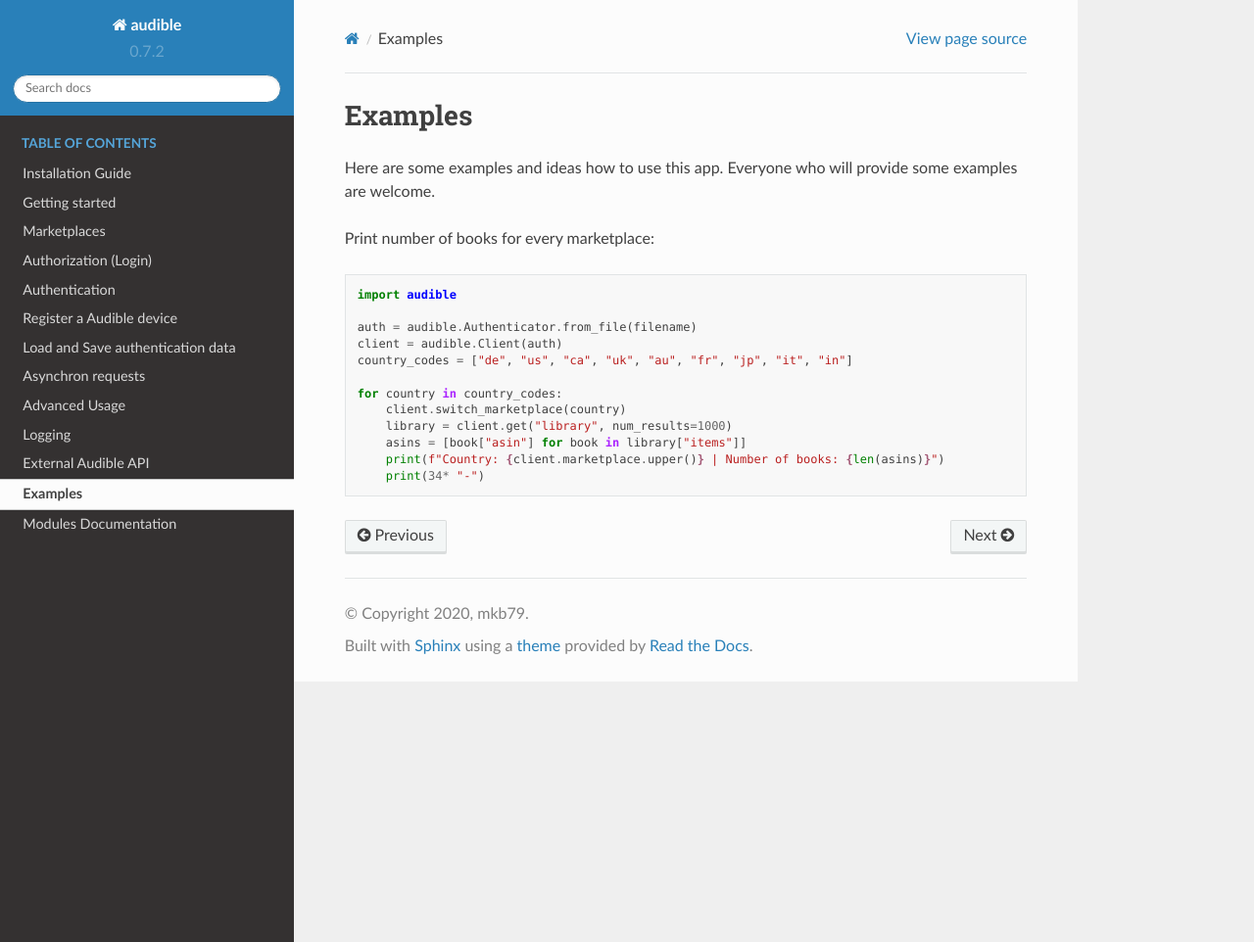
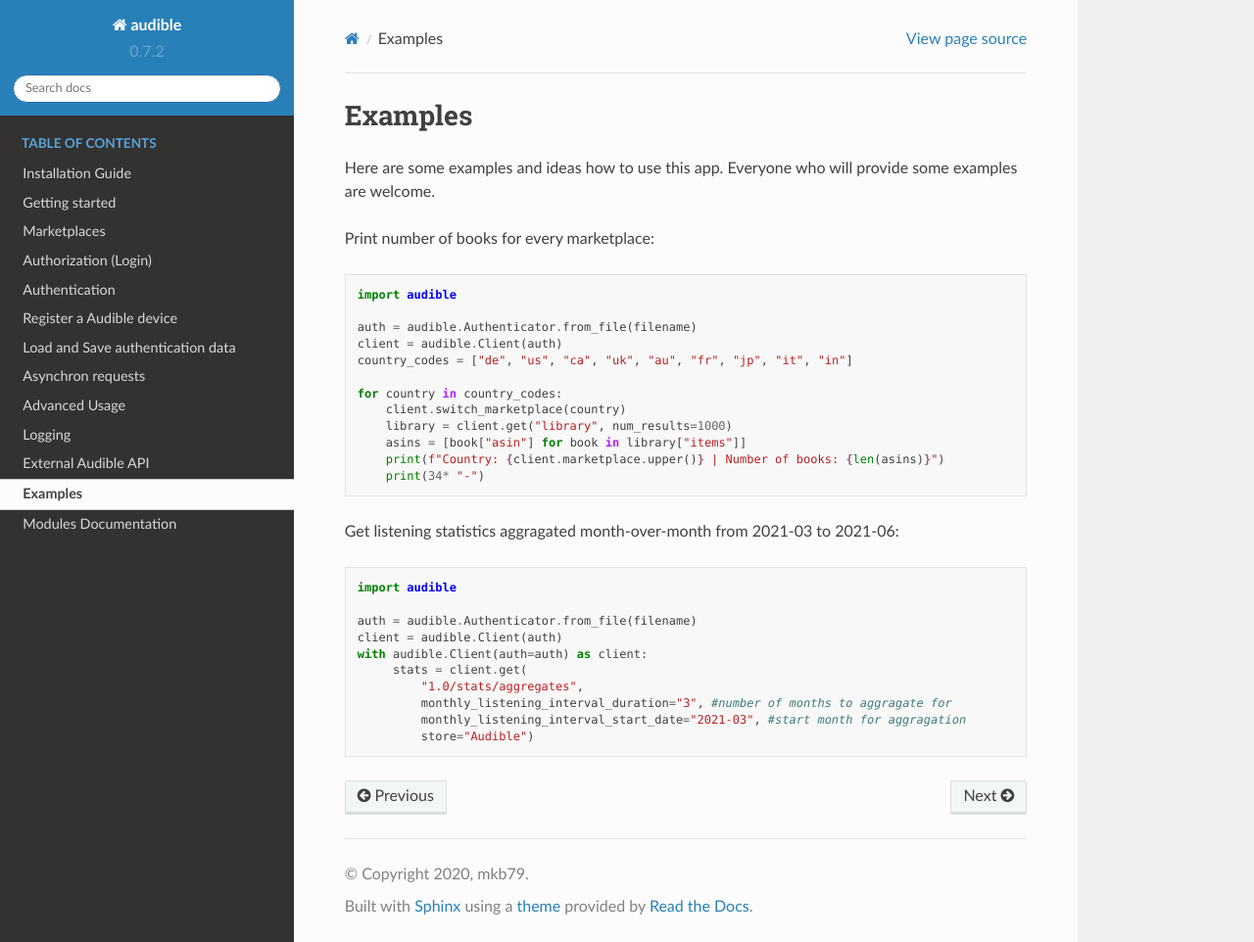
Before and after one commit to mkb79/Audible, a Sphinx documentation site: the page built from docs/source/misc/examples.rst, in a window 1280 px wide and 962 px high. Shown: the whole window at 98% size. Built offline with Sphinx 7.4.7 and the Read the Docs theme 2.0.0, drawn with Linux system fonts in a browser that asks for light colours.

Commit message:
Update examples with listening stats

```diff
--- a/docs/source/misc/examples.rst
+++ b/docs/source/misc/examples.rst
@@ -19,3 +19,16 @@
        asins = [book["asin"] for book in library["items"]]
        print(f"Country: {client.marketplace.upper()} | Number of books: {len(asins)}")
        print(34* "-")
+
+Get listening statistics aggragated month-over-month from 2021-03 to 2021-06::
+
+   import audible
+
+   auth = audible.Authenticator.from_file(filename)
+   client = audible.Client(auth)
+   with audible.Client(auth=auth) as client:
+        stats = client.get(
+            "1.0/stats/aggregates",
+            monthly_listening_interval_duration="3", #number of months to aggragate for
+            monthly_listening_interval_start_date="2021-03", #start month for aggragation
+            store="Audible")
```
